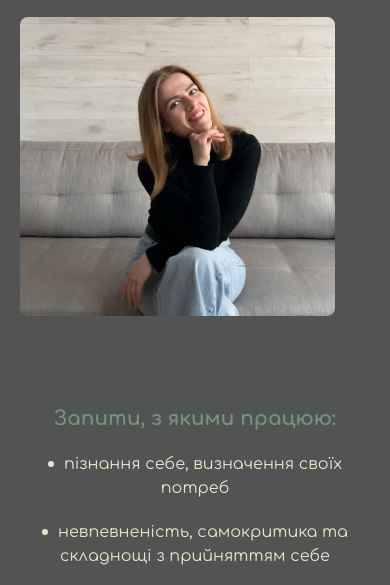
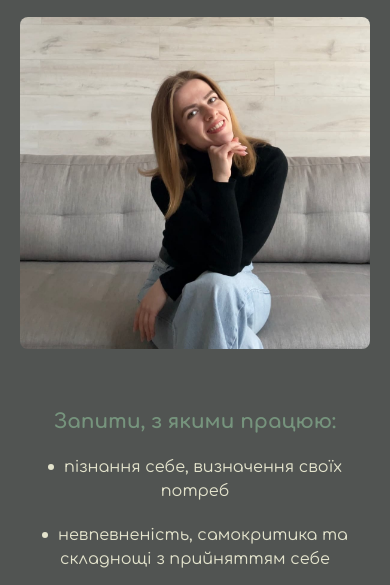
Before and after one commit to KotyshevaYulya/Alla-Kuzmenchuk, a plain HTML site: page index.html in a window 390 px wide. Shown: the part 242-827 px from the top of the page. Drawn offline with nearby package versions, Linux system fonts and the light colour scheme; a web font is replaced by a local one.

Commit message:
fixed header img

```diff
--- a/style.css
+++ b/style.css
@@ -117,16 +117,9 @@ img {
 }
 
 .header-img {
-    margin-bottom: 30px;
     border-radius: 8px;
     overflow: hidden;
     /* border: 1px solid rgba(255, 255, 255, 0.1); */
-}
-
-@media (max-width: 767px) {
-    .header-img {
-        max-width: 90%;
-    }
 }
 
 
@@ -190,7 +183,6 @@ img {
     .header-img {
         flex: 1;
         max-width: 50%;
-        margin-bottom: 0;
     }
 
     .header-img img {
```
